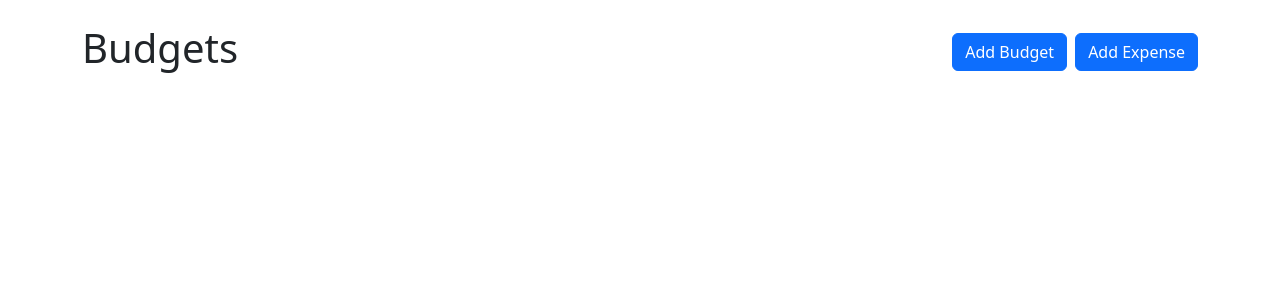
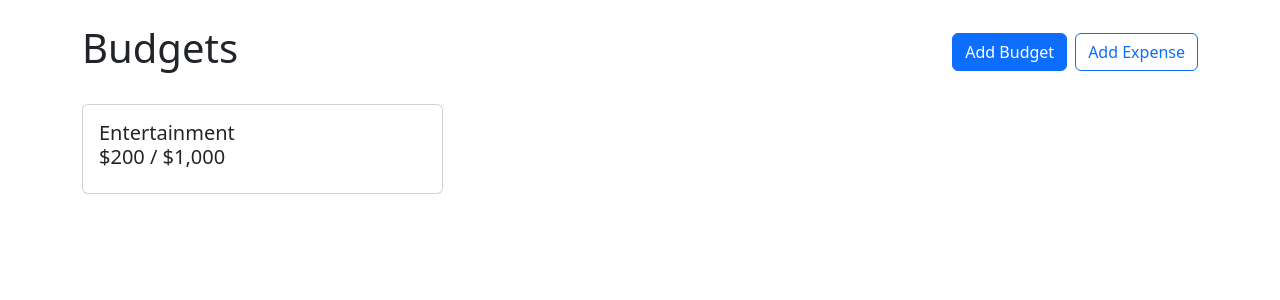
Before and after one commit to SeanFroe/Personal_Finace_App, a React (Vite) app in the folder client/: page / in a window 1280 px wide. Shown: the top 300 px of the page. Built offline with nearby package versions, Linux system fonts and the light colour scheme.

Commit message:
ADD BudgetCard.jsx and utils.jsx w/currencyFormatter

```diff
--- a/client/src/App.jsx
+++ b/client/src/App.jsx
@@ -1,14 +1,15 @@
 import React, { useEffect, useState } from "react";
 import { Container, Stack, Button } from "react-bootstrap";
 import BackendDataComponent from "./components/BackendDataComponent";
+import BudgetCard from "./components/BudgetCard";
 
 function App() {
   return (
     <Container className="my-4">
       <Stack direction="horizontal" gap={2} className="mb-4">
         <h1 className="me-auto"> Budgets</h1>
-        <Button varient="primary">Add Budget</Button>
-        <Button varient="outline-primary">Add Expense</Button>
+        <Button variant="primary">Add Budget</Button>
+        <Button variant="outline-primary">Add Expense</Button>
       </Stack>
       <div
         style={{
@@ -17,7 +18,9 @@
           gap: "1rem",
           alignItems: "flex-start",
         }}
-      ></div>
+      >
+        <BudgetCard name="Entertainment" amount={200} max={1000}></BudgetCard>
+      </div>
     </Container>
   );
 }
--- /dev/null
+++ b/client/src/components/BudgetCard.jsx
@@ -0,0 +1,20 @@
+import React from "react";
+import { Card } from "react-bootstrap";
+import { currencyFormatter } from "../utils";
+
+const BudgetCard = ({ name, amount, max }) => {
+  return (
+    <Card>
+      <Card.Body>
+        <Card.Title>
+          <div>{name}</div>
+          <div>
+            {currencyFormatter.format(amount)} / {currencyFormatter.format(max)}
+          </div>
+        </Card.Title>
+      </Card.Body>
+    </Card>
+  );
+};
+
+export default BudgetCard;
--- /dev/null
+++ b/client/src/utils.jsx
@@ -0,0 +1,7 @@
+const currencyFormatter = new Intl.NumberFormat(undefined, {
+  currency: "usd",
+  style: "currency",
+  minimumFractionDigits: 0,
+});
+
+export { currencyFormatter };
```
